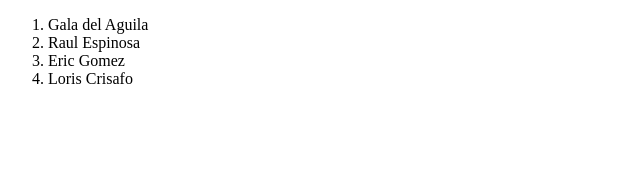
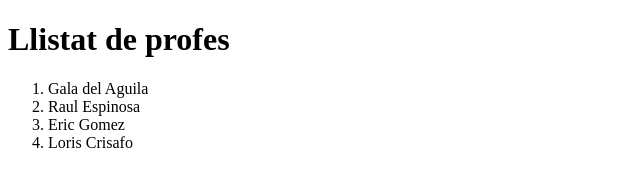
Before and after one commit to inspedralbes/gitflow-raulgala, a plain HTML site: page llistatProfes.html in a window 1280 px wide. Shown: the whole page, without its empty margins (0-640 px from the left). Drawn offline with Linux system fonts and the light colour scheme.

Commit message:
Afegeixo titol

```diff
--- a/llistatProfes.html
+++ b/llistatProfes.html
@@ -7,6 +7,7 @@
     <title>Document</title>
 </head>
 <body>
+    <h1>Llistat de profes</h1>
     <ol>
         <li>Gala del Aguila</li>
         <li>Raul Espinosa</li>
```
